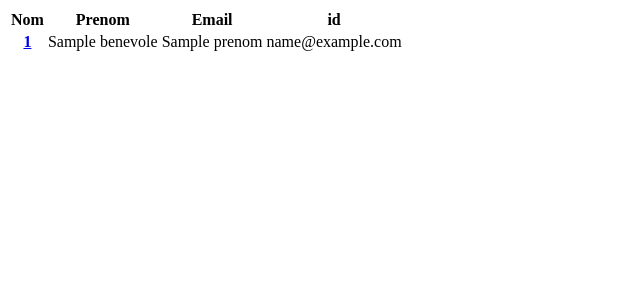
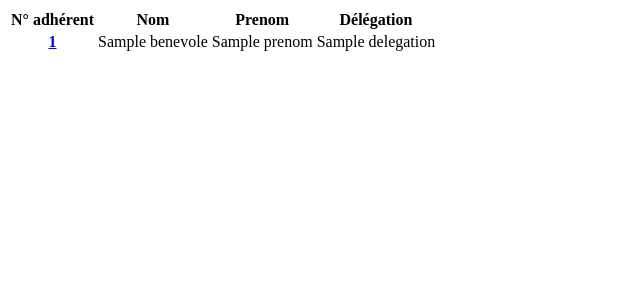
Before and after one commit to yunko006/agir_inter, a Flask app: template app/templates/search/results.html in a window 1280 px wide. Shown: the top 300 px of the page, without its empty margins (0-640 px from the left). Run offline with Flask 2, Linux system fonts and the light colour scheme; the template is opened without the code that fills it: most values are stand-ins (such as "Sample title", 1, 10 or a date in 2020); parts of the project's set-up code (start-up, migrations or seed data) failed here and were passed over; some libraries are stand-ins or nearby versions.

Commit message:
Fix how results are showed

```diff
--- a/app/templates/search/results.html
+++ b/app/templates/search/results.html
@@ -1,10 +1,11 @@
 <table class="table table-hover">
     <thead class="thead-dark">
         <tr>
+            <th>N° adhérent</th>
             <th>Nom</th>
             <th>Prenom</th>
-            <th>Email</th>
-            <th>id</th>
+            <th>Délégation</th>
+
         </tr>
     </thead>
     <tbody>
@@ -13,7 +14,7 @@
             <th scope="row"><a href="{{ url_for('intervenants.intervenant_par_id', id=benevole.id) }}" class="stretched-link text-decoration-none text-dark">{{ benevole.id}}</a></th>
                 <td>{{ benevole.nom }}</td>
                 <td>{{ benevole.prenom }}</td>
-                <td>{{ benevole.email }}</td>
+                <td>{{ benevole.delegation }}</td>
         </tr>
         {% endfor %}
     </tbody>
```
